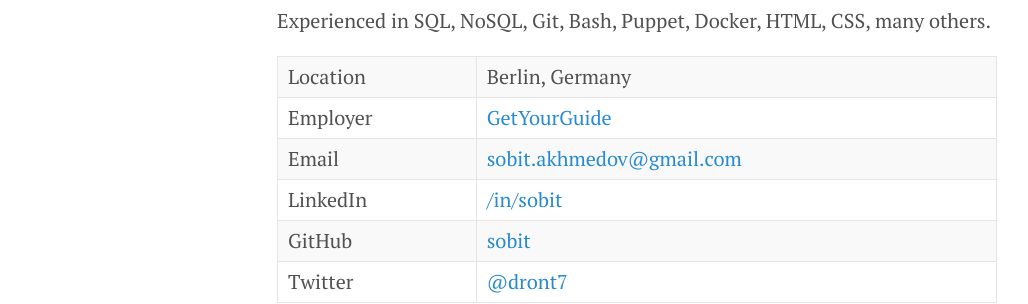
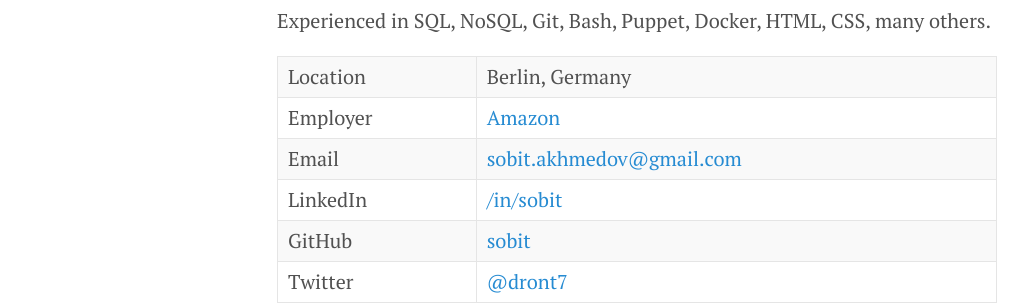
Before and after one commit to sobit/sobit.github.io, a Jekyll site: the page built from about.md, in a window 1280 px wide. Shown: the part 346-650 px from the top of the page, without its empty margins (3-1031 px from the left). Built offline with Jekyll 4.4.1, drawn with Linux system fonts in a browser that asks for light colours.

Commit message:
update employer

```diff
--- a/about.md
+++ b/about.md
@@ -11,7 +11,7 @@ Proficient Go / Java / PHP / NodeJS engineer.
 Experienced in SQL, NoSQL, Git, Bash, Puppet, Docker, HTML, CSS, many others.
 
 | Location | Berlin, Germany |
-| Employer | [GetYourGuide](https://www.getyourguide.com/) |
+| Employer | [Amazon](https://www.amazon.de/) |
 | Email | [sobit.akhmedov@gmail.com](mailto:sobit.akhmedov@gmail.com) |
 | LinkedIn | [/in/sobit](https://de.linkedin.com/in/sobit) |
 | GitHub | [sobit](http://github.com/sobit) |
```
